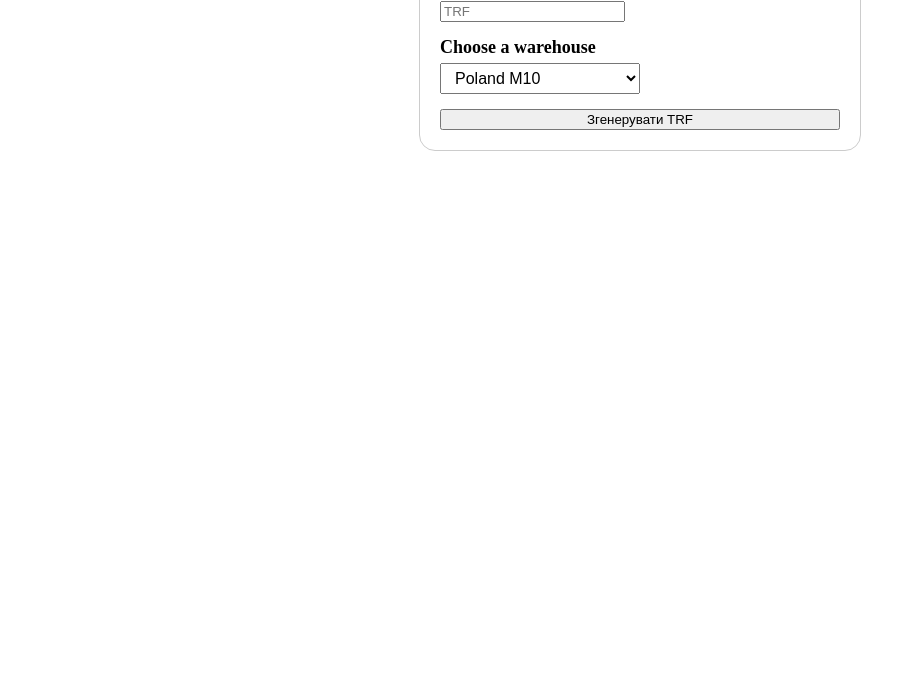
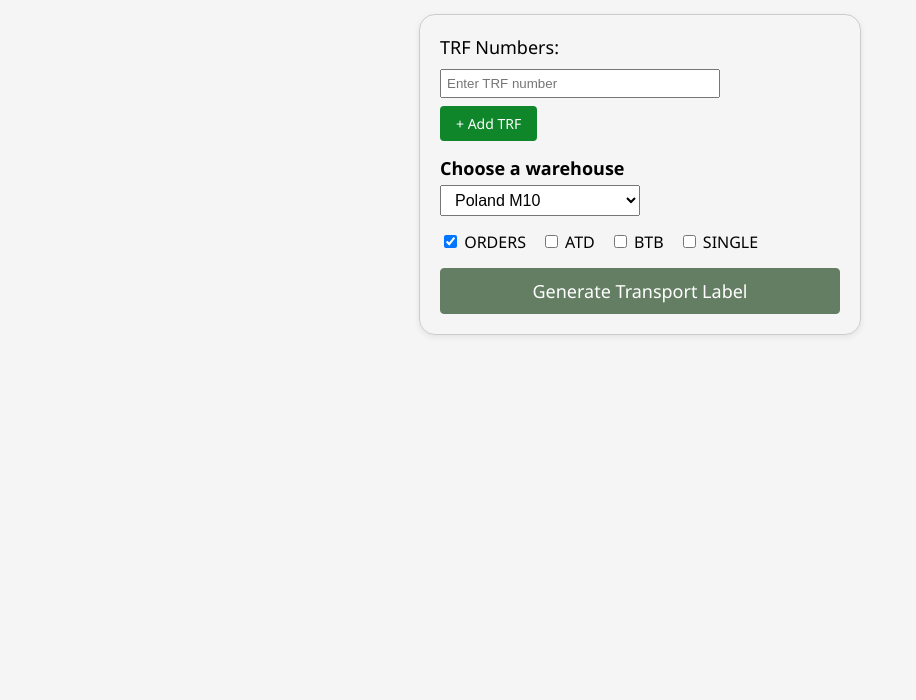
Before and after one commit to Sergo-Kaz13/pdf-generator-trf, a website: page public/index.html in a window 1280 px wide. Shown: the part 100-800 px from the top of the page, without its empty margins (0-916 px from the left). Drawn offline with Linux system fonts and the light colour scheme.

Commit message:
the end form generate data

```diff
--- a/public/index.html
+++ b/public/index.html
@@ -10,10 +10,22 @@
   </head>
   <body>
     <div class="container">
-      <h1>Генератор TRF</h1>
+      <h1 class="title">Generate Transport Label</h1>
       <form id="pdfForm" class="pdfForm">
-        <div>
+        <!-- <div>
           <input type="text" id="name" name="name" placeholder="TRF" required />
+        </div> -->
+        <div class="trf-group">
+          <span class="title-trf">TRF Numbers:</span>
+
+          <div id="trf-container">
+            <div class="trf-item">
+              <input type="text" name="trf[]" placeholder="Enter TRF number" />
+              <!-- <button type="button" class="remove-btn">✕</button> -->
+            </div>
+          </div>
+
+          <button class="btn-add" type="button" id="add-trf">+ Add TRF</button>
         </div>
 
         <div>
@@ -27,7 +39,26 @@
           </div>
         </div>
 
-        <button type="submit">Згенерувати TRF</button>
+        <div class="checkbox-cards">
+          <label class="card">
+            <input type="checkbox" checked name="card" value="orders" />
+            <span>ORDERS</span>
+          </label>
+          <label class="card">
+            <input type="checkbox" name="card" value="adt" />
+            <span>ATD</span>
+          </label>
+          <label class="card">
+            <input type="checkbox" name="card" value="btb" />
+            <span>BTB</span>
+          </label>
+          <label class="card">
+            <input type="checkbox" name="card" value="single" />
+            <span>SINGLE</span>
+          </label>
+        </div>
+
+        <button class="btn" type="submit">Generate Transport Label</button>
       </form>
     </div>
   </body>
--- a/public/script.js
+++ b/public/script.js
@@ -0,0 +1,20 @@
+const container = document.getElementById("trf-container");
+const addBtn = document.getElementById("add-trf");
+
+addBtn.addEventListener("click", () => {
+  const div = document.createElement("div");
+  div.classList.add("trf-item");
+
+  div.innerHTML = `
+    <input type="text" name="trf[]" placeholder="Enter TRF number" />
+    <button type="button" class="remove-btn">✕</button>
+  `;
+
+  container.appendChild(div);
+});
+
+container.addEventListener("click", (e) => {
+  if (e.target.classList.contains("remove-btn")) {
+    e.target.parentElement.remove();
+  }
+});
--- a/public/style.css
+++ b/public/style.css
@@ -1,3 +1,16 @@
+body {
+  font-family: "Segoe UI", Tahoma, Geneva, Verdana, sans-serif;
+  background-color: #f5f5f5;
+  margin: 0;
+  padding: 20px;
+}
+
+.title {
+  text-align: center;
+  margin-bottom: 30px;
+  color: #333;
+}
+
 .pdfForm {
   margin: 0 auto;
   display: flex;
@@ -7,6 +20,58 @@
   border: 1px solid #ccc;
   padding: 20px;
   border-radius: 1rem;
+  box-shadow: 0 2px 6px rgba(0, 0, 0, 0.08);
+}
+
+.title-trf {
+  display: inline-block;
+  font-size: 18px;
+  margin-bottom: 10px;
+}
+
+.trf-item {
+  display: flex;
+  gap: 8px;
+  margin-bottom: 8px;
+  max-width: 70%;
+}
+
+.trf-item input {
+  flex: 1;
+  padding: 5px;
+}
+
+.remove-btn {
+  background: #eee;
+  border: 1px solid #ccc;
+  cursor: pointer;
+}
+
+.btn-add {
+  padding: 8px 16px;
+  font-size: 14px;
+  font-family: inherit;
+  background-color: #0f862a; /* зелена кнопка */
+  color: white;
+  border: none;
+  border-radius: 4px;
+  cursor: pointer;
+  transition:
+    background-color 0.2s ease,
+    transform 0.1s ease;
+}
+
+.btn-add:hover {
+  background-color: #218838; /* темніше при hover */
+}
+
+.btn-add:active {
+  transform: scale(0.97); /* легка анімація натискання */
+}
+
+.btn-add:disabled {
+  opacity: 0.6;
+  cursor: not-allowed;
 }
 
 .select-wrapper {
@@ -25,3 +90,40 @@ select {
   font-size: 16px;
   width: 200px;
 }
+
+.checkbox-cards {
+  display: flex;
+  gap: 15px;
+}
+
+.card {
+  cursor: pointer;
+  transition: 0.2s;
+}
+
+.btn {
+  padding: 10px 20px;
+  font-size: 18px;
+  font-family: inherit;
+  border: 1px solid #637e63;
+  background-color: #637e63;
+  color: #fff;
+  border-radius: 4px;
+  cursor: pointer;
+  transition:
+    background-color 0.2s ease,
+    transform 0.1s ease;
+}
+
+.btn:hover {
+  background-color: #5a725a;
+}
+
+.btn:active {
+  transform: scale(0.98);
+}
+
+.btn:disabled {
+  opacity: 0.6;
+  cursor: not-allowed;
+}
```
